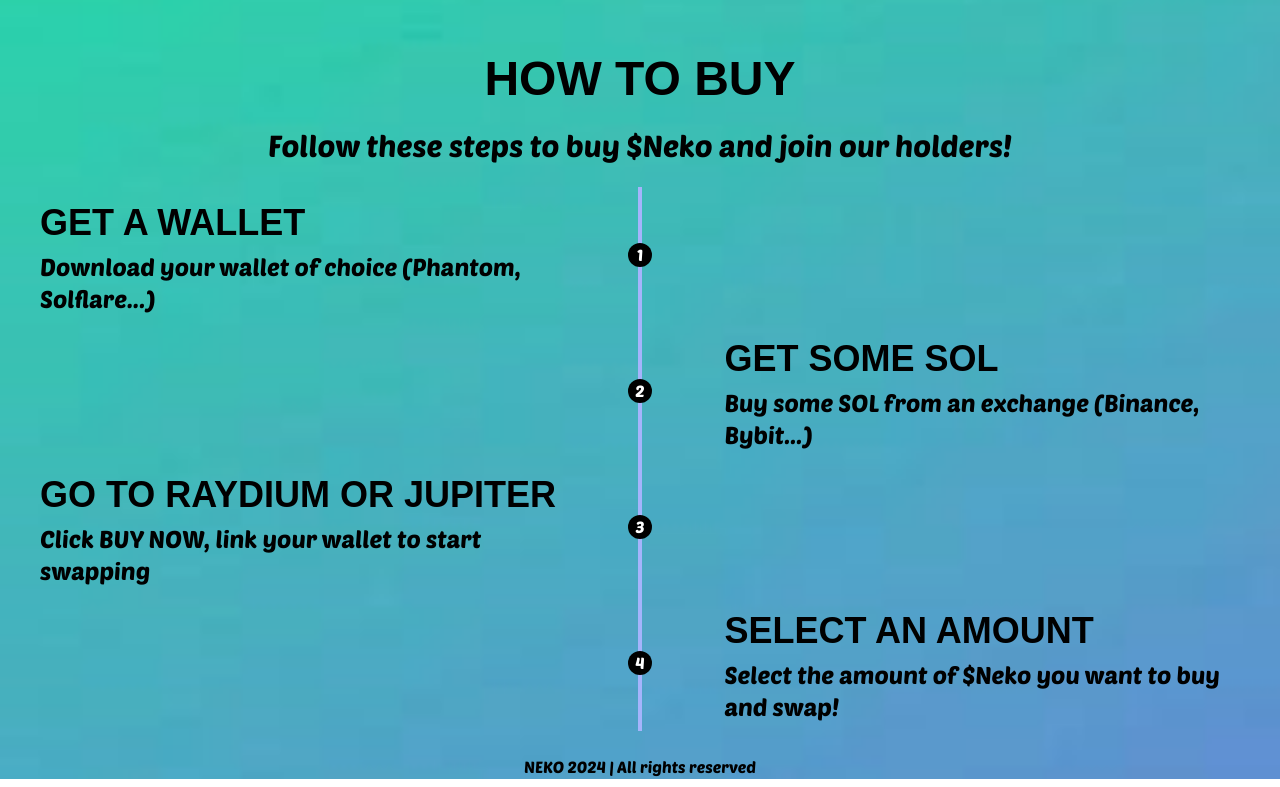
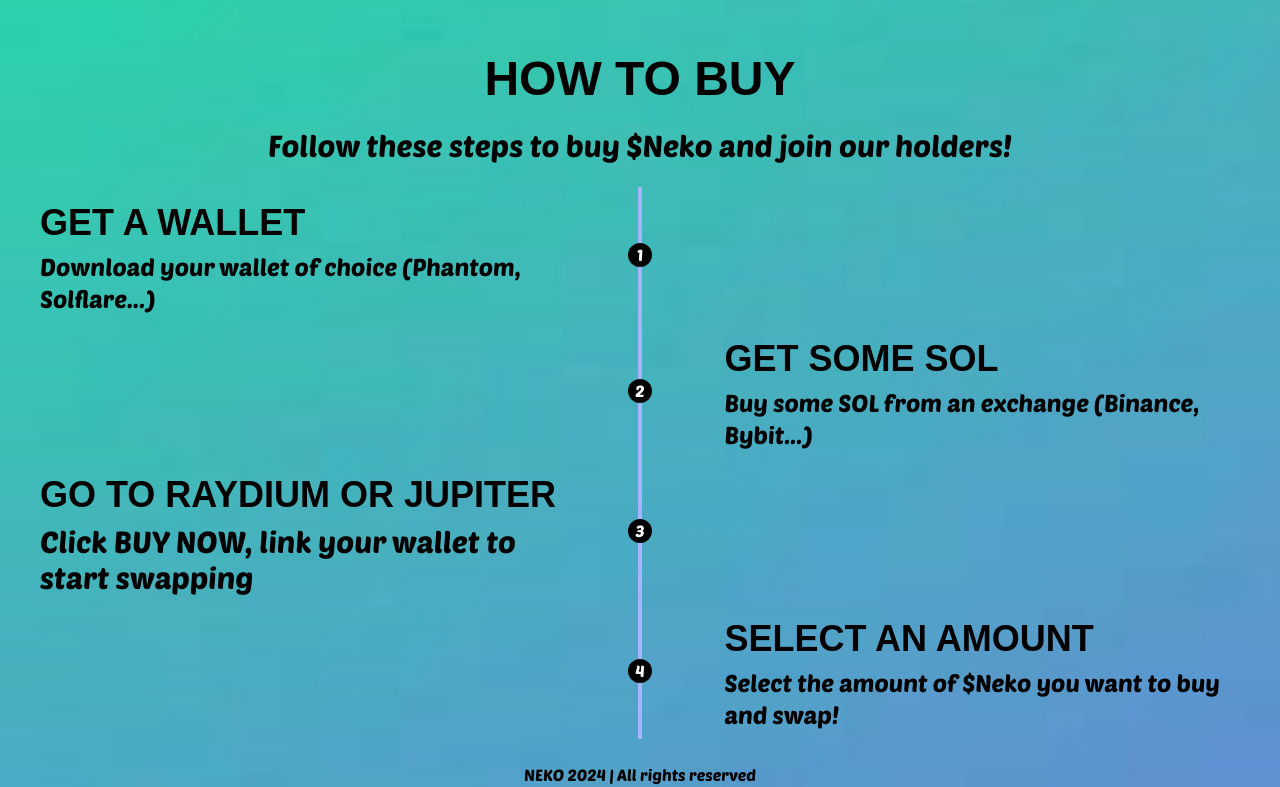
Before and after one commit to Ghravitee/nekolana, a Next.js app: page / in a window 1280 px wide. Shown: the part 1000-1787 px from the top of the page. Built offline with nearby package versions, Linux system fonts and the light colour scheme; a web font is replaced by a local one.

Commit message:
change font size again

```diff
--- a/app/components/Info.jsx
+++ b/app/components/Info.jsx
@@ -42,7 +42,7 @@ const Info = () => {
                 </p>
               </div>
               <div className="ml-6">
-                <h3 className="text-2xl font-semibold londrina">{item.title}</h3>
+                <h3 className="text-3xl font-semibold londrina">{item.title}</h3>
                 <p className="mb-4 text-xl font-normal">
                   {item.description}
                 </p>
@@ -85,7 +85,7 @@ const Info = () => {
         <div class="col-span-4 w-full h-full ">
             <div class="w-full h-full p-2 md:pl-4">
                 <h1 class="text-4xl font-semibold py-2 londrina">GO TO RAYDIUM OR JUPITER</h1>
-                <p class="text-2xl protest">Click BUY NOW, link your wallet to start swapping</p>
+                <p class="text-3xl protest">Click BUY NOW, link your wallet to start swapping</p>
             </div>
         </div>
         <div class="relative col-span-1 w-full h-full flex justify-center items-center">
```
